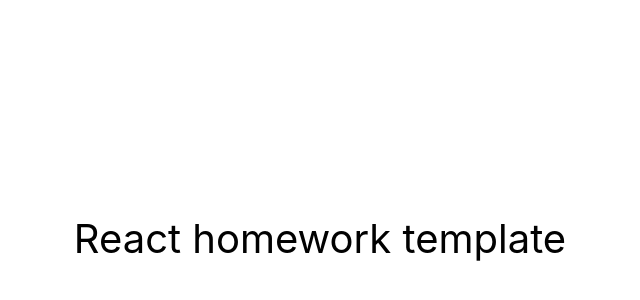
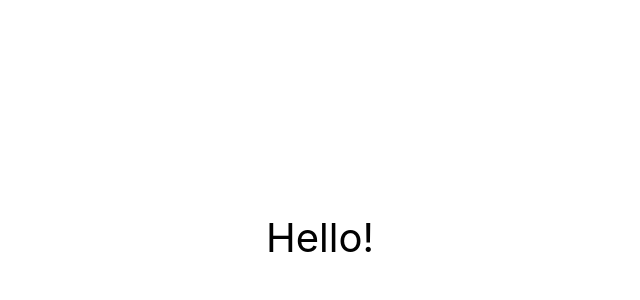
Before and after one commit to JulkaUlka/goit-react-hw-04-feedback, a React (Create React App) app: page / in a window 1280 px wide. Shown: the part 162-462 px from the top of the page, without its empty margins (320-960 px from the left). Built offline with nearby package versions, Linux system fonts and the light colour scheme.

Commit message:
initial commit

```diff
--- a/package.json
+++ b/package.json
@@ -1,8 +1,8 @@
 {
-  "name": "goit-react-hw-02-feedback",
+  "name": "goit-react-hw-02-phonebook",
   "version": "0.1.0",
   "private": true,
-  "homepage": "https://JulkaUlka.github.io/goit-react-hw-02-feedback/",
+  "homepage": "https://JulkaUlka.github.io/goit-react-hw-02-phonebook/",
   "dependencies": {
     "@testing-library/jest-dom": "^5.16.3",
     "@testing-library/react": "^12.1.4",
--- a/src/components/App.jsx
+++ b/src/components/App.jsx
@@ -10,7 +10,7 @@ export const App = () => {
         color: '#010101'
       }}
     >
-      React homework template
+      Hello!
     </div>
   );
 };
--- a/src/index.css
+++ b/src/index.css
@@ -7,9 +7,32 @@ body {
     sans-serif;
   -webkit-font-smoothing: antialiased;
   -moz-osx-font-smoothing: grayscale;
+    line-height: 1.5;
 }
 
 code {
   font-family: source-code-pro, Menlo, Monaco, Consolas, 'Courier New',
     monospace;
 }
+
+h1,
+h2,
+h3,
+h4,
+h5,
+h6,
+p {
+  margin: 0;
+}
+
+ul,
+ol {
+  margin: 0;
+  padding: 0;
+}
+
+img {
+  display: block;
+  max-width: 100%;
+  height: auto;
+}
```
Also changed, not shown: 1 other file (tests, documents, lock files or other folders).
